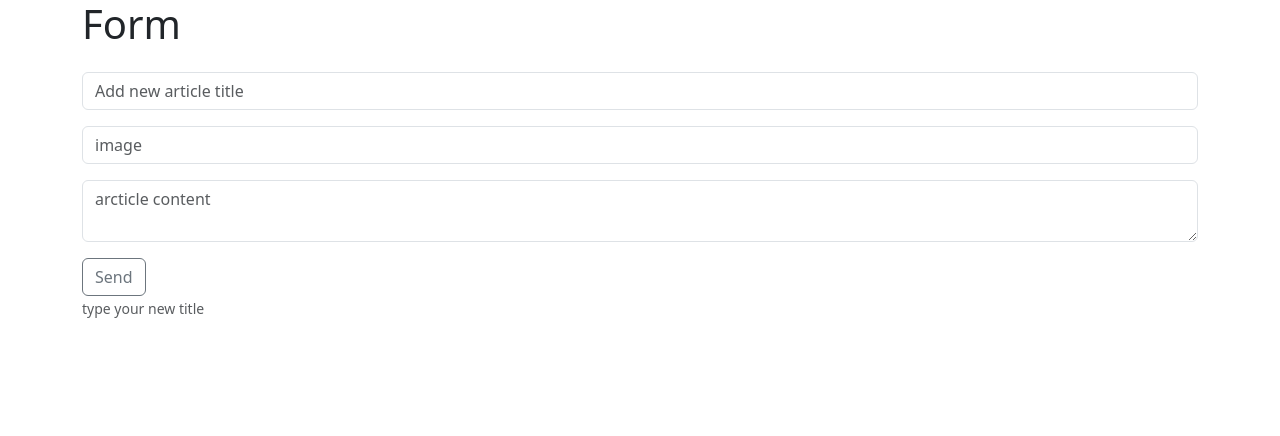
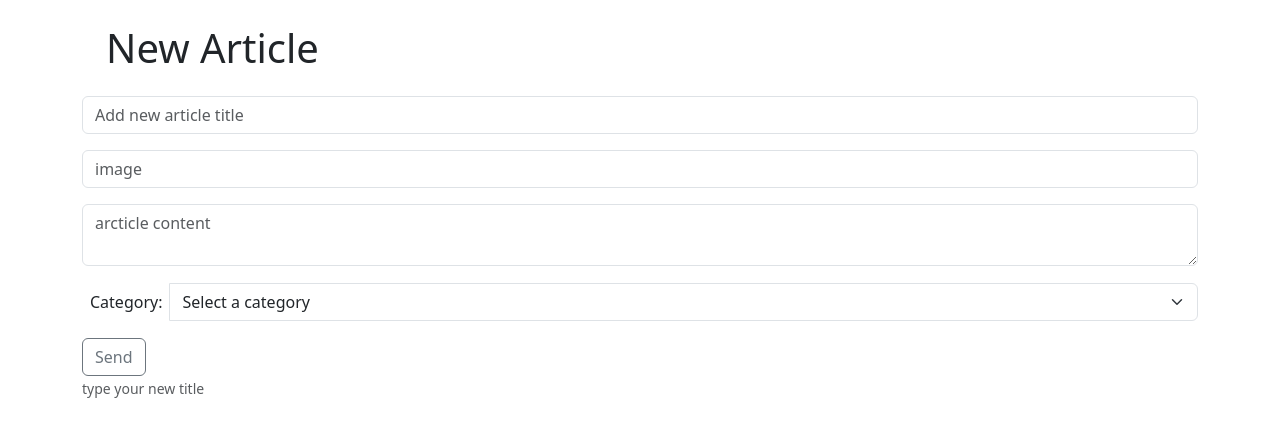
Before and after one commit to FrancescoMarra97/react-form-multifield, a React (Vite) app: page / in a window 1280 px wide. Shown: the top 436 px of the page. Built offline with nearby package versions, Linux system fonts and the light colour scheme.

Commit message:
add category

```diff
--- a/src/App.jsx
+++ b/src/App.jsx
@@ -45,7 +45,7 @@ function App() {
       <div className="container">
 
         <div>
-          <h1 className='mb-4'>Form</h1>
+          <h1 className='m-4'>New Article</h1>
         </div>
         <form onSubmit={addTitle}>
           <div className="input-group mb-3">
@@ -74,6 +74,18 @@ function App() {
               onChange={(e) => setFormData({ ...formData, content: e.target.value })}
             />
           </div>
+          <div className="input-group mb-3 d-flex align-items-center">
+            <label className='m-2'>Category: </label>
+            <select className='form-select' value={formData.category} onChange={(e) => setFormData({ ...formData, category: e.target.value })}>
+              <option >Select a category</option>
+              <option value="Sports">Sports</option>
+              <option value="Tech">Tech</option>
+              <option value="Health">Health</option>
+              <option value="Tech">Coding News</option>
+              <option value="Tech">Videogames</option>
+            </select>
+          </div>
+
           <div>
             <button className="btn btn-outline-secondary" type="submit" id="button-addon2">Send</button>
           </div>
```
